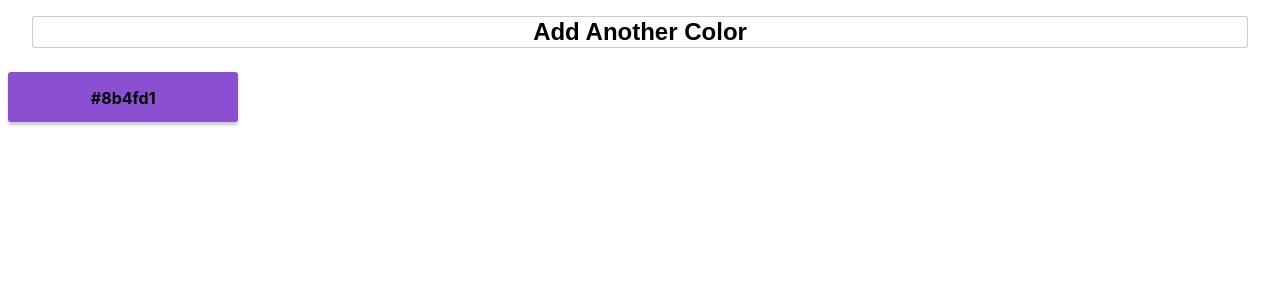
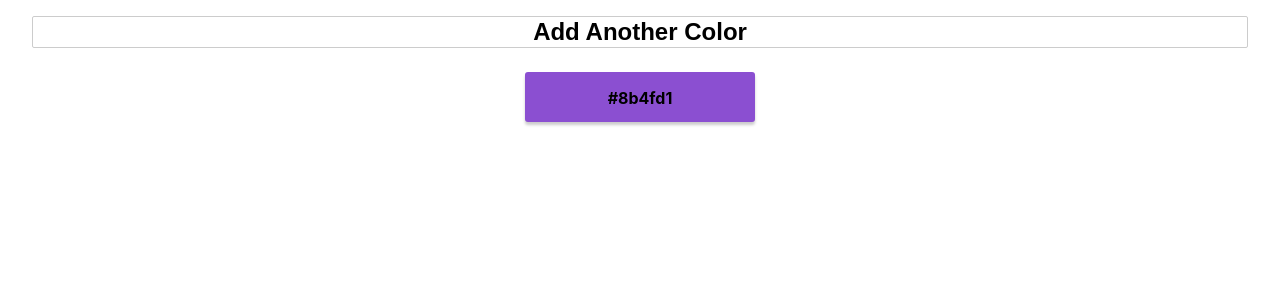
Before and after one commit to andrewywoo/chameleon, a React (Create React App) app: page / in a window 1280 px wide. Shown: the top 300 px of the page. Built offline with nearby package versions, Linux system fonts and the light colour scheme.

Commit message:
aligning colors to center

```diff
--- a/src/App.js
+++ b/src/App.js
@@ -19,7 +19,7 @@ class App extends Component {
 
   addAnotherColor = () => {
     const addRandHex = [...this.state.randHexList];
-    addRandHex.push({ hexColor: this.getColor(), visibility: "hidden" });
+    addRandHex.push({ hexColor: this.getColor(), visibility: "visible" });
     this.setState({ randHexList: addRandHex });
   };
 
--- a/src/components/RandHexBoxList/RandHexBoxList.module.css
+++ b/src/components/RandHexBoxList/RandHexBoxList.module.css
@@ -1,4 +1,5 @@
 .RandHexBoxList {
   display: flex;
   flex-flow: row wrap;
+  justify-content: center;
 }
```
